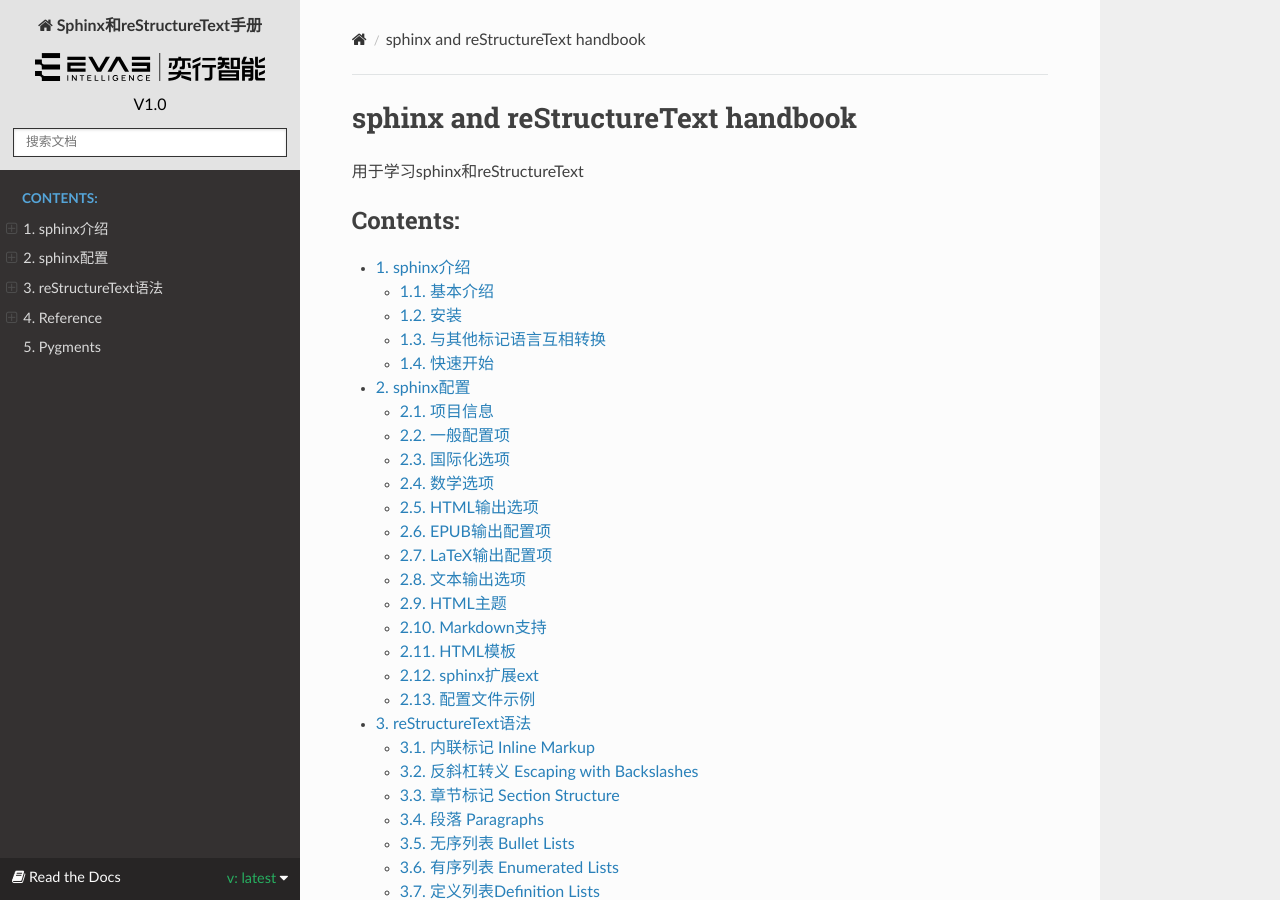
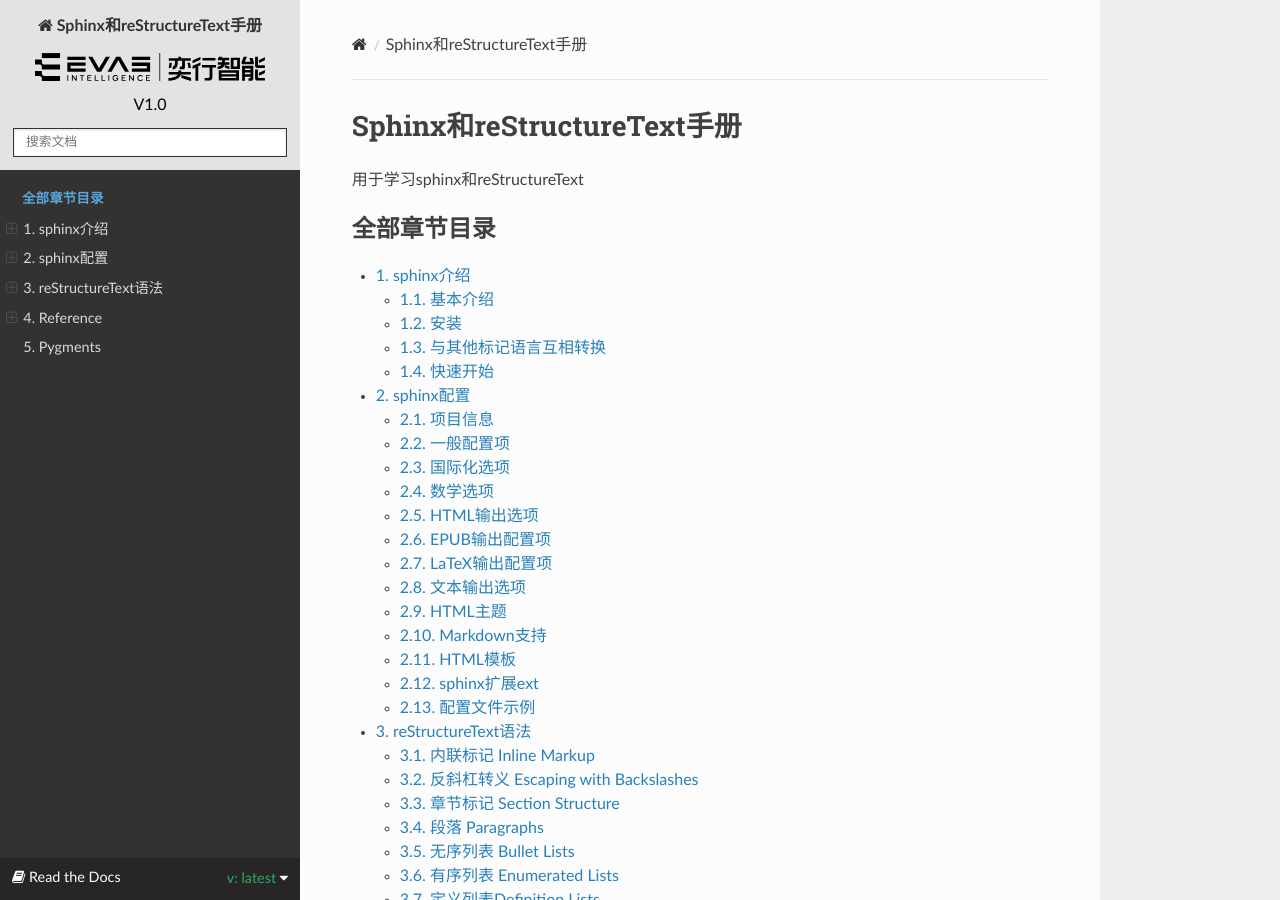
Before and after one commit to ikiwihome/sphinx-study, a Sphinx documentation site: the page built from docs/source/index.rst, in a window 1280 px wide and 900 px high. Built offline with Sphinx 7.4.7 and the Read the Docs theme 2.0.0, drawn with Linux system fonts in a browser that asks for light colours.

Commit message:
the first commit

```diff
--- a/docs/source/conf.py
+++ b/docs/source/conf.py
@@ -108,8 +108,6 @@
 # relative to this directory. They are copied after the builtin static files,
 # so a file named "default.css" will overwrite the builtin "default.css".
 html_static_path = ['_static']
-
-html_favicon = "./_static/favicon.ico"
 
 html_js_files = ['debug.js']
 
--- a/docs/source/index.rst
+++ b/docs/source/index.rst
@@ -1,23 +1,19 @@
-.. sphinx documentation master file, created by
-   sphinx-quickstart on Mon Feb 10 15:23:34 2020.
-   You can adapt this file completely to your liking, but it should at least
-   contain the root `toctree` directive.
-
-sphinx and reStructureText handbook
+Sphinx和reStructureText手册
 =====================================
 
 用于学习sphinx和reStructureText
 
 .. toctree::
    :maxdepth: 2
+   :glob:
+   :caption: 全部章节目录
    :numbered:
-   :caption: Contents:
 
    sphinx_intro
    sphinx_conf
    reStructureText_syntax
    reference
-   pygments_intro.rst
+   pygments_intro
 
 
 
```
Also changed, not shown: docs/source/_static/favicon.ico (deleted).
